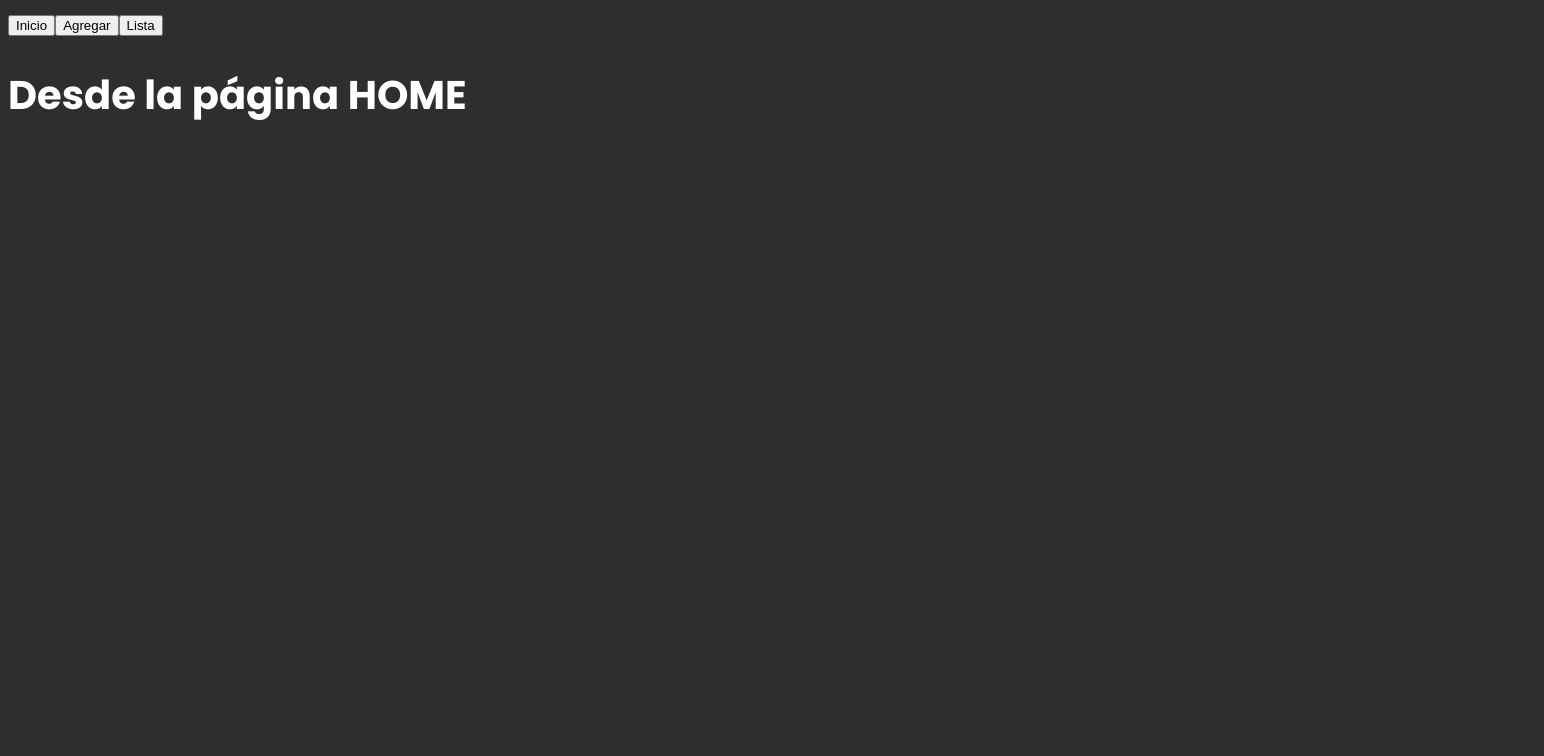
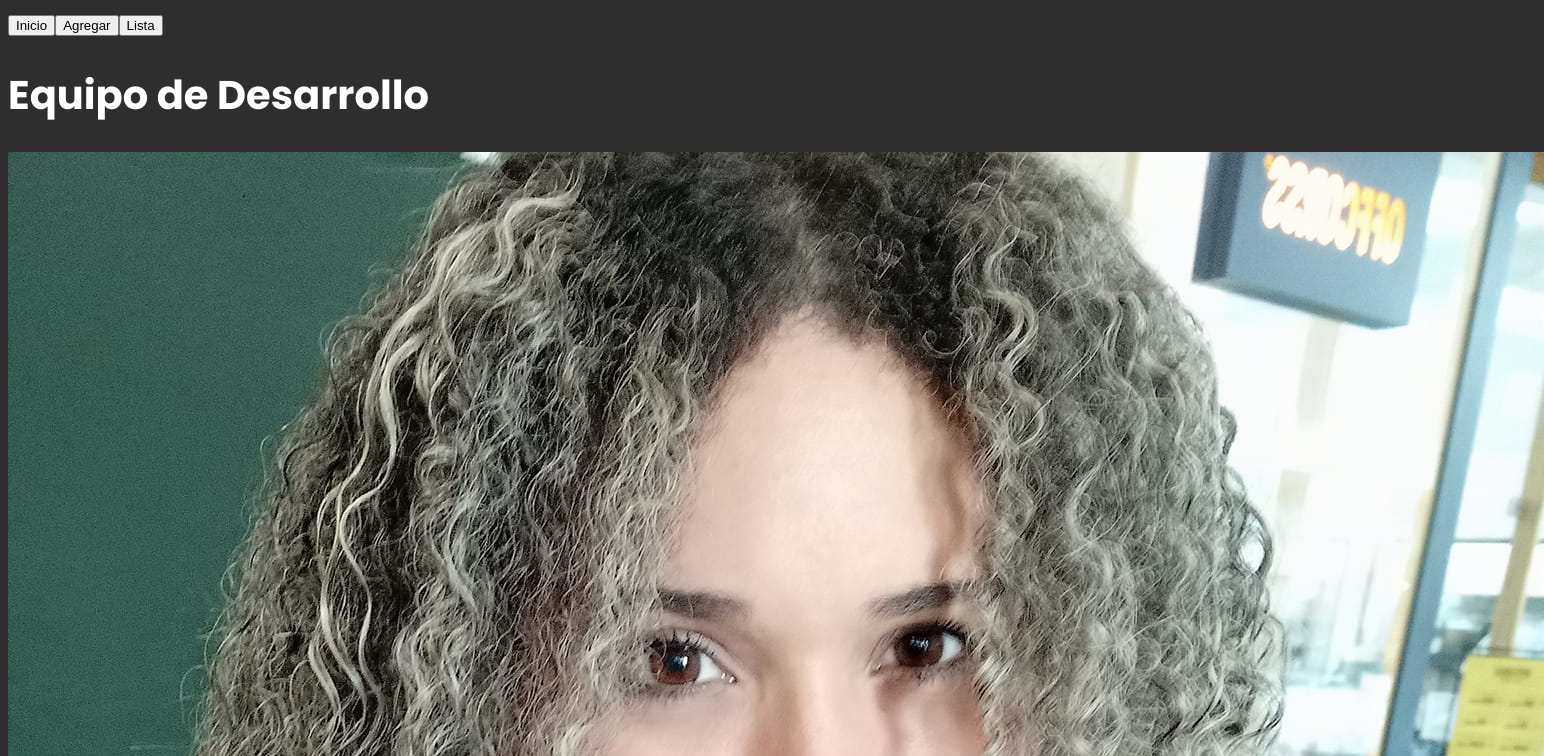
Before and after one commit to Marc-07/React-API-ListadoProducto, a React (Vite) app: page / in a window 1280 px wide. Shown: the top 756 px of the page, 1544 px wide, since content can reach past the window. Built offline with nearby package versions, Linux system fonts and the light colour scheme.

Commit message:
Importar TeamList y crear arreglo con los detalles del miembro del equipo en Home

```diff
--- a/src/pages/Home.jsx
+++ b/src/pages/Home.jsx
@@ -1,9 +1,25 @@
+import TeamList from "../components/organisms/TeamList";
+import fotoMaria from "../assets/fotoMaria.jpg"
 
 const Home = () => {
+
+  const members = [
+
+    {
+      name: "María A. Ramos",
+      photo: fotoMaria,
+      github: "https://github.com/Marc-07",
+      linkedin: "https://www.linkedin.com/in/maria-ramos-57b95b258/"
+    },
+  ]
+
   return (
-    <h1>Desde la página HOME </h1>
+
+    <div>
+      <h1>Equipo de Desarrollo</h1>
+      <TeamList members = {members} />
+    </div>
 
   )
 }
-
 export default Home
```
